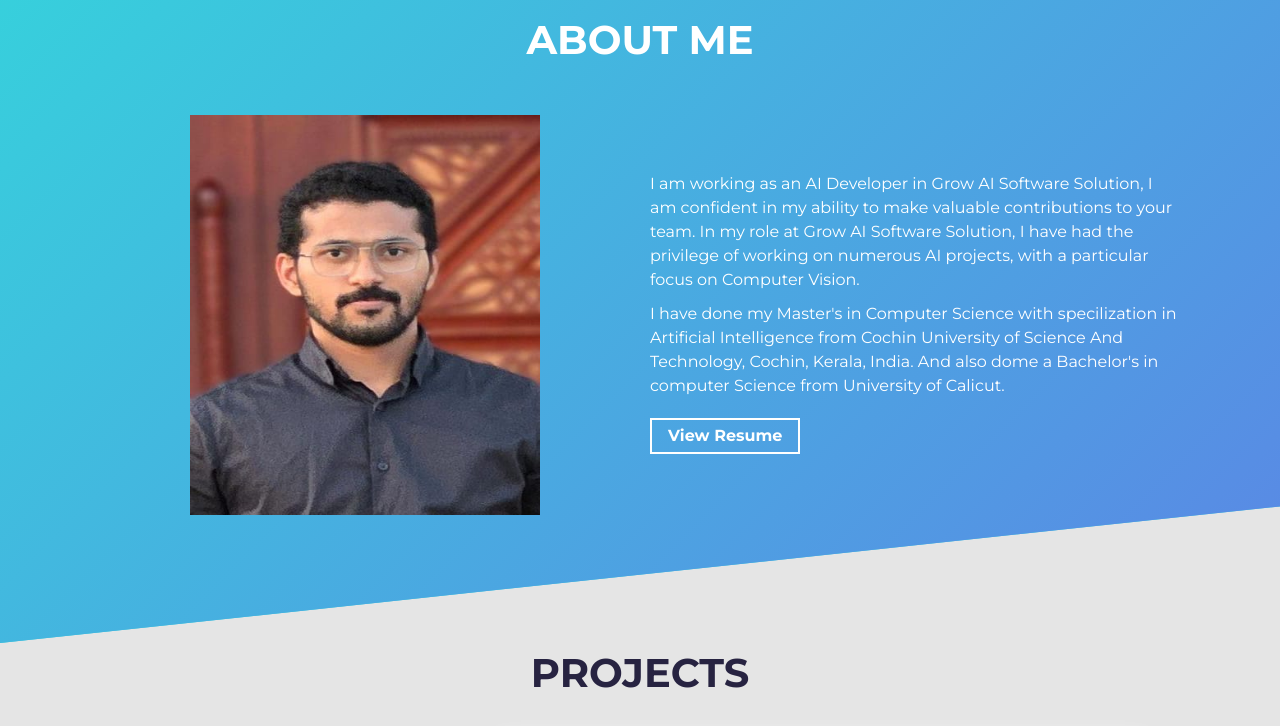
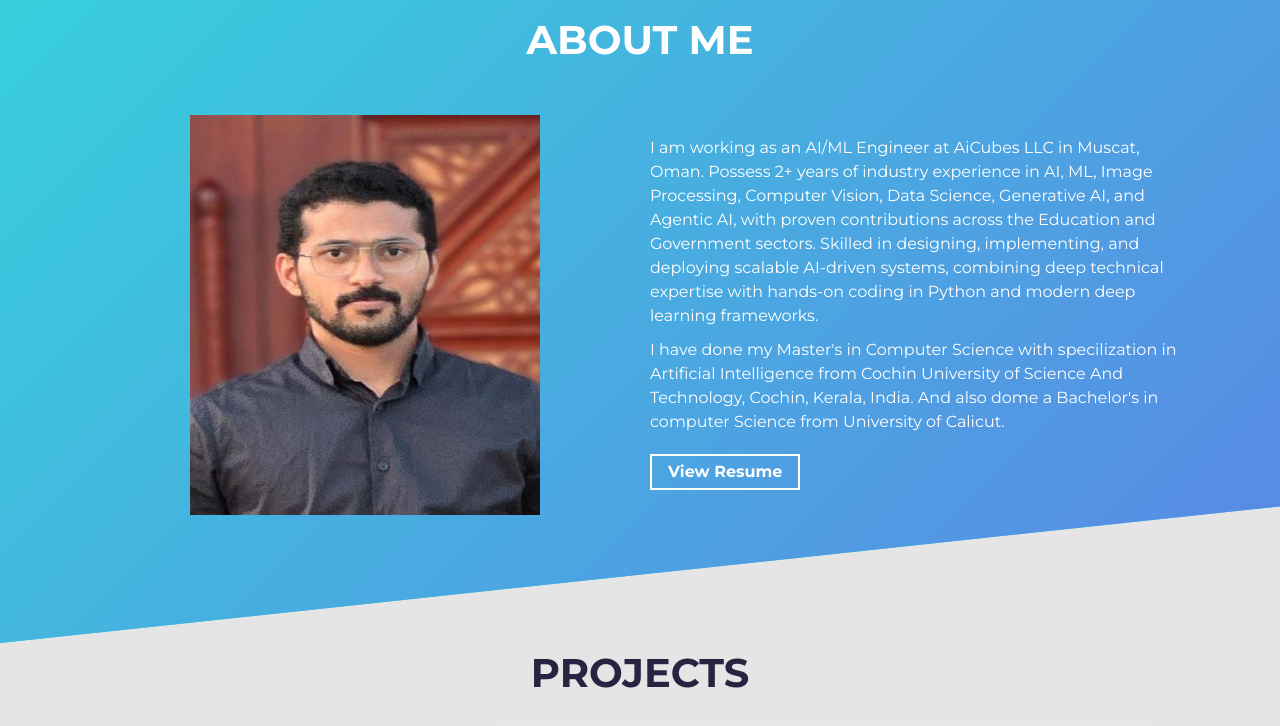
Before and after one commit to Salmankotakuth/portfolio, a plain HTML site: page index.html in a window 1280 px wide. Shown: the part 840-1566 px from the top of the page. Drawn offline with Linux system fonts and the light colour scheme.

Commit message:
Update index.html

```diff
--- a/index.html
+++ b/index.html
@@ -135,11 +135,12 @@ Have fun creating your portfolio on this template!!! -->
           </div>
           <div class="about-wrapper__info">
             <p class="about-wrapper__info-text">
-              I am working as an AI Developer in Grow AI Software Solution, I am
-              confident in my ability to make valuable contributions to your
-              team. In my role at Grow AI Software Solution, I have had the
-              privilege of working on numerous AI projects, with a particular
-              focus on Computer Vision.
+              I am working as an AI/ML Engineer at AiCubes LLC in Muscat, Oman.
+              Possess 2+ years of industry experience in AI, ML, Image Processing,
+              Computer Vision, Data Science, Generative AI, and Agentic AI, with
+              proven contributions across the Education and Government sectors.
+              Skilled in designing, implementing, and deploying scalable AI-driven systems,
+              combining deep technical expertise with hands-on coding in Python and modern deep learning frameworks.
             </p>
             <p class="about-wrapper__info-text">
               I have done my Master's in Computer Science with specilization in
```
